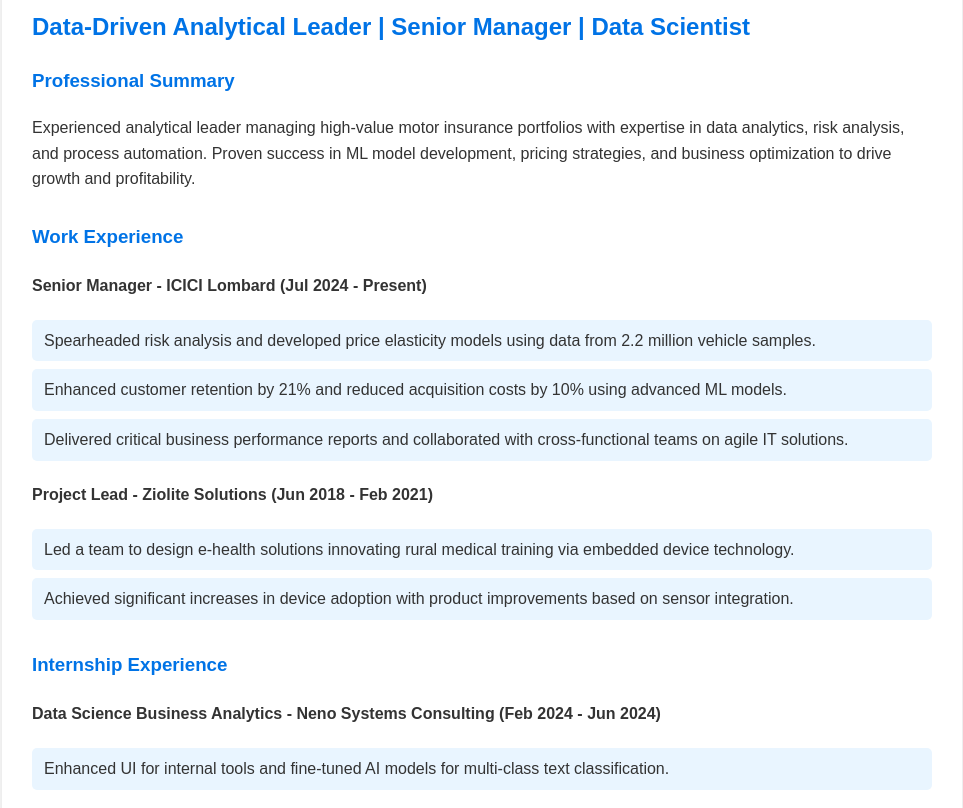
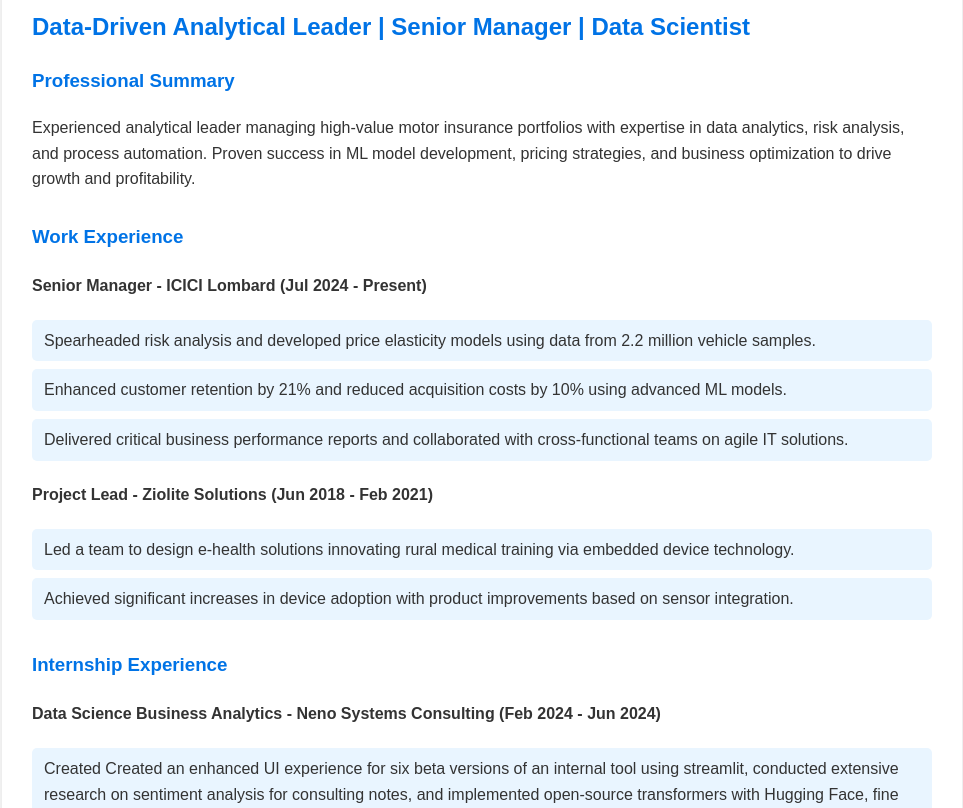
Before and after one commit to ParasMishra3/portfolio, a plain HTML site: page index.html in a window 1280 px wide. Shown: the part 126-934 px from the top of the page, without its empty margins (158-1121 px from the left). Drawn offline with Linux system fonts and the light colour scheme.

Commit message:
Update index.html

```diff
--- a/index.html
+++ b/index.html
@@ -79,7 +79,9 @@
             <h3>Internship Experience</h3>
             <h4>Data Science Business Analytics - Neno Systems Consulting (Feb 2024 - Jun 2024)</h4>
             <ul>
-                <li>Enhanced UI for internal tools and fine-tuned AI models for multi-class text classification.</li>
+                <li> Created Created an enhanced UI experience for six beta versions of an internal tool using streamlit,
+                    conducted extensive research on sentiment analysis for consulting notes, and implemented open-source transformers with Hugging Face,
+                    fine tuning them for multiple text classification use cases.</li>
             </ul>
 
             <h4>Data Science Researcher - Ford Motors (Aug 2023 - Feb 2024)</h4>
```
